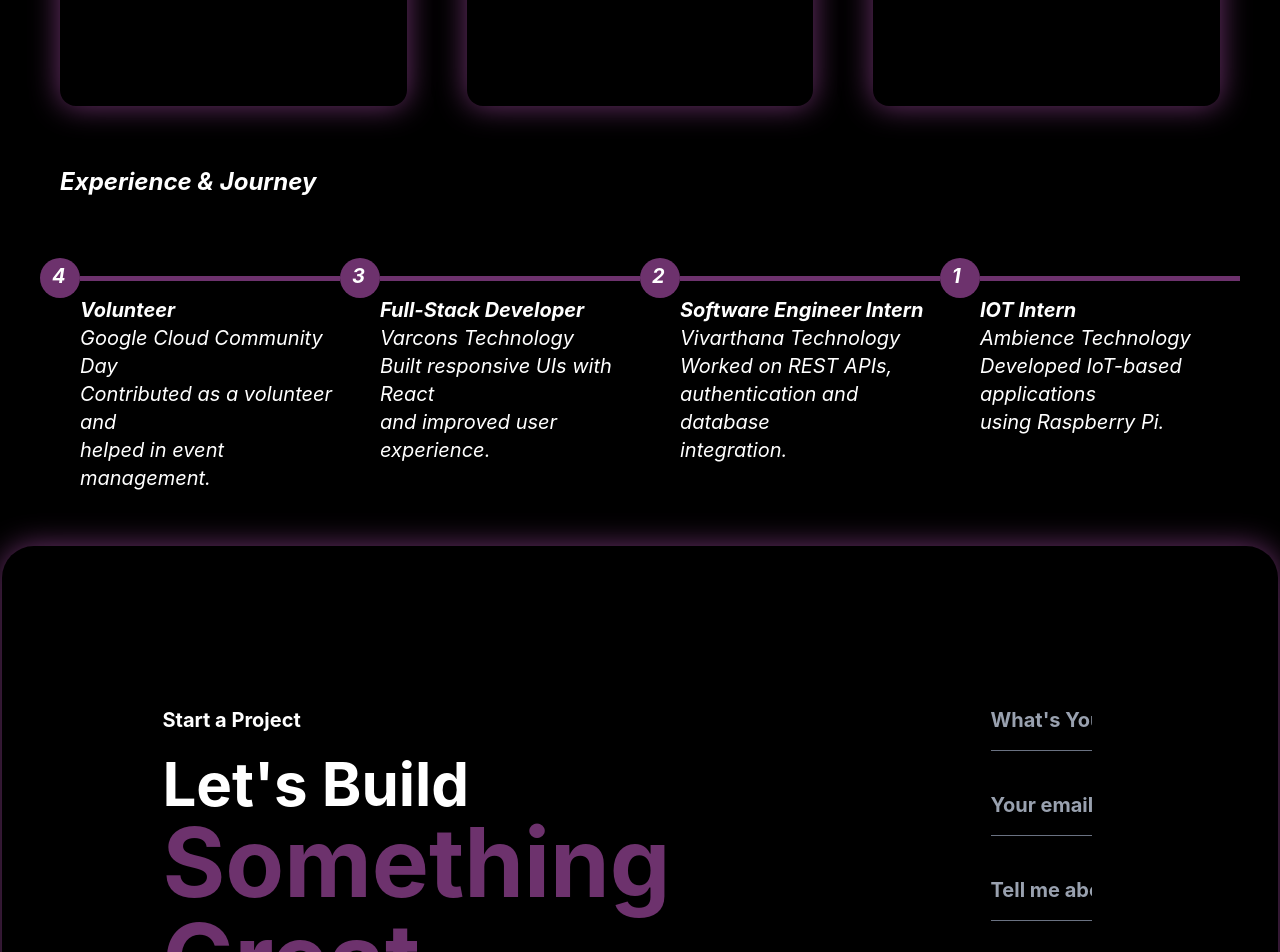
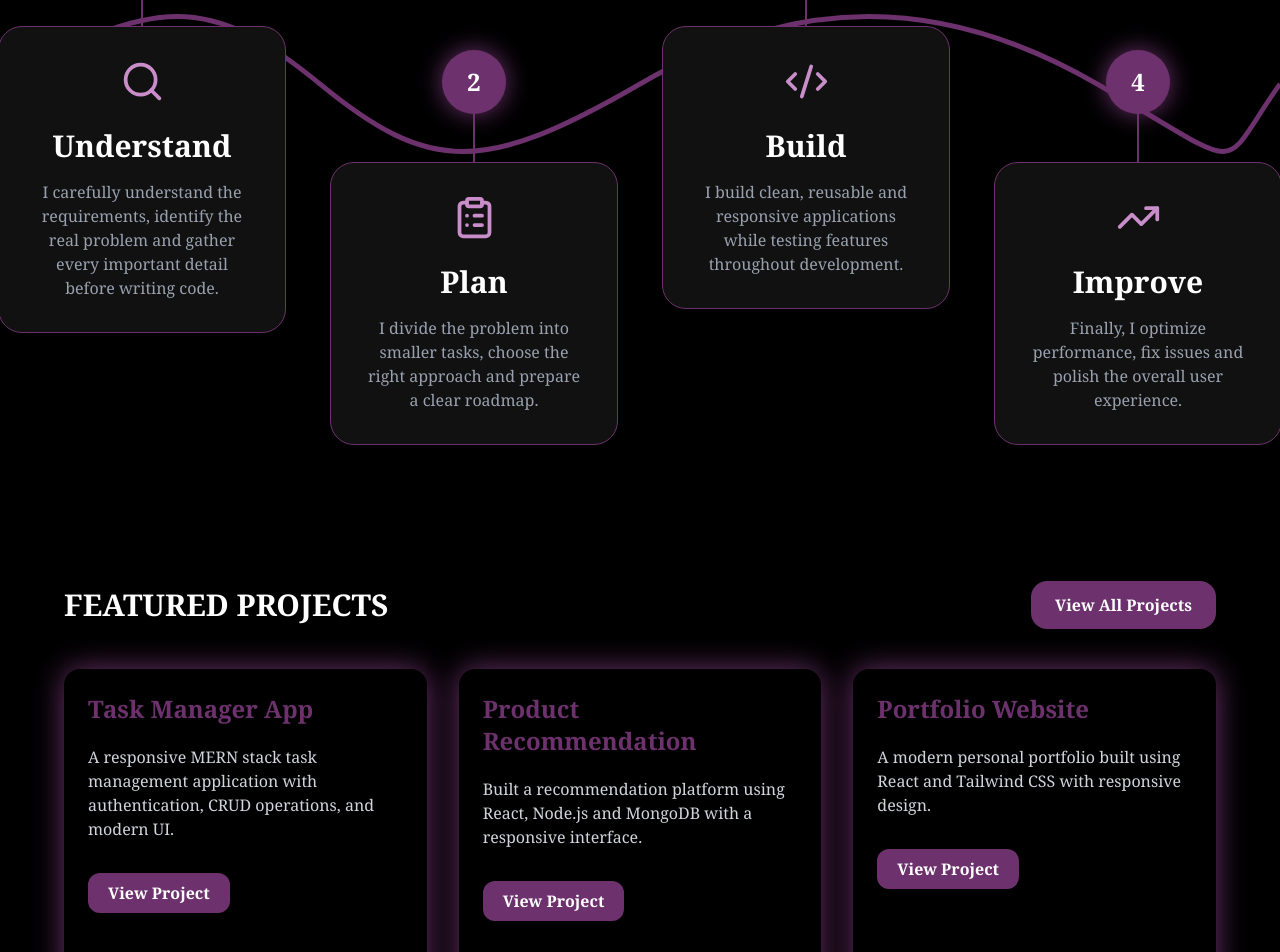
Before and after one commit to shifa-m/Portfolio, a React app in the folder portfolio/: page / in a window 1280 px wide. Shown: the part 1840-2792 px from the top of the page. Built offline with nearby package versions, Linux system fonts and the light colour scheme; the HTML template or start-up script is replaced by a standard one.

Commit message:
Responsive design

```diff
--- a/portfolio/src/App.jsx
+++ b/portfolio/src/App.jsx
@@ -4,7 +4,7 @@ import Header from './components/Navbar/header.jsx'
 import Page2 from './components/UI/Page2.jsx'
 import Page3 from './components/UI/Page3.jsx'
 import Page4 from './components/UI/Page4.jsx'
-import Skills from './components/Skills/Skills.jsx'
+import Process from './components/Card/Process.jsx'
 import Experience from './components/Experience/Experience.jsx'
 
 
@@ -16,7 +16,7 @@ const App = () => {
       <div>
       <Element name="home"><Header/></Element>
       <Element name="about"><Page2/></Element>
-      <Element name="skills"></Element>
+      <Element name="process"><Process/></Element>
       <Element name="projects"><Page3/></Element>
       <Element name='experience'><Experience/></Element>
       <Element name='contact'><Page4/></Element>
--- /dev/null
+++ b/portfolio/src/components/Card/Process.jsx
@@ -0,0 +1,172 @@
+import React from "react";
+import {
+  Search,
+  ClipboardList,
+  Code2,
+  TrendingUp,
+} from "lucide-react";
+
+const Process = () => {
+  return (
+    <section className="bg-black text-white py-24 font-serif">
+
+      <h3 className="text-center text-[#b56db5] text-xl italic">
+        My Process
+      </h3>
+
+      <h1 className="text-center text-5xl font-bold mt-3">
+        How I <span className="text-[#6D326D]">Solve Problems</span>
+      </h1>
+
+      <p className="text-center text-gray-400 mt-5 max-w-2xl mx-auto">
+        Every project starts with understanding the problem and ends with
+        delivering a polished solution.
+      </p>
+
+      <div className="relative mt-24">
+
+
+
+        <svg
+          className="absolute top-10 left-0 w-full hidden lg:block"
+          height="170"
+          viewBox="0 0 1400 170"
+          preserveAspectRatio="none"
+        >
+          <path
+            d="M0 90
+               C170 0 230 0 350 90
+               S530 180 700 90
+               S1030 0 1200 90
+               S1330 180 1400 90"
+            stroke="#6D326D"
+            strokeWidth="5"
+            fill="none"
+          />
+        </svg>
+
+
+        <div className="grid lg:grid-cols-4 gap-12 relative z-10">
+
+
+          <div className="lg:-mt-10 flex flex-col items-center">
+
+            <div className="w-16 h-16 rounded-full bg-[#6D326D] flex items-center justify-center text-2xl font-bold shadow-[0_0_25px_#6D326D]">
+              1
+            </div>
+
+            <div className="w-[2px] h-12 bg-[#6D326D]"></div>
+
+            <div className="w-72 bg-[#111] rounded-3xl border border-[#6D326D] p-8 text-center">
+
+              <Search size={45} className="mx-auto text-[#c98dc9]" />
+
+              <h2 className="text-3xl font-bold mt-6">
+                Understand
+              </h2>
+
+              <p className="text-gray-400 mt-4">
+                I carefully understand the requirements,
+                identify the real problem and gather every
+                important detail before writing code.
+              </p>
+
+            </div>
+
+          </div>
+
+
+          <div className="lg:mt-24 flex flex-col items-center">
+
+            <div className="w-16 h-16 rounded-full bg-[#6D326D] flex items-center justify-center text-2xl font-bold shadow-[0_0_25px_#6D326D]">
+              2
+            </div>
+
+            <div className="w-[2px] h-12 bg-[#6D326D]"></div>
+
+            <div className="w-72 bg-[#111] rounded-3xl border border-[#6D326D] p-8 text-center">
+
+              <ClipboardList
+                size={45}
+                className="mx-auto text-[#c98dc9]"
+              />
+
+              <h2 className="text-3xl font-bold mt-6">
+                Plan
+              </h2>
+
+              <p className="text-gray-400 mt-4">
+                I divide the problem into smaller tasks,
+                choose the right approach and prepare a
+                clear roadmap.
+              </p>
+
+            </div>
+
+          </div>
+
+
+          <div className="lg:-mt-10 flex flex-col items-center">
+
+            <div className="w-16 h-16 rounded-full bg-[#6D326D] flex items-center justify-center text-2xl font-bold shadow-[0_0_25px_#6D326D]">
+              3
+            </div>
+
+            <div className="w-[2px] h-12 bg-[#6D326D]"></div>
+
+            <div className="w-72 bg-[#111] rounded-3xl border border-[#6D326D] p-8 text-center">
+
+              <Code2 size={45} className="mx-auto text-[#c98dc9]" />
+
+              <h2 className="text-3xl font-bold mt-6">
+                Build
+              </h2>
+
+              <p className="text-gray-400 mt-4">
+                I build clean, reusable and responsive
+                applications while testing features
+                throughout development.
+              </p>
+
+            </div>
+
+          </div>
+
+
+          <div className="lg:mt-24 flex flex-col items-center">
+
+            <div className="w-16 h-16 rounded-full bg-[#6D326D] flex items-center justify-center text-2xl font-bold shadow-[0_0_25px_#6D326D]">
+              4
+            </div>
+
+            <div className="w-[2px] h-12 bg-[#6D326D]"></div>
+
+            <div className="w-72 bg-[#111] rounded-3xl border border-[#6D326D] p-8 text-center">
+
+              <TrendingUp
+                size={45}
+                className="mx-auto text-[#c98dc9]"
+              />
+
+              <h2 className="text-3xl font-bold mt-6">
+                Improve
+              </h2>
+
+              <p className="text-gray-400 mt-4">
+                Finally, I optimize performance, fix issues
+                and polish the overall user experience.
+              </p>
+
+            </div>
+
+          </div>
+
+        </div>
+
+      </div>
+
+    </section>
+  );
+};
+
+export default Process;
--- a/portfolio/src/components/Experience/Experience.jsx
+++ b/portfolio/src/components/Experience/Experience.jsx
@@ -1,49 +1,128 @@
-import React from 'react'
+import React from "react";
 
 const Experience = () => {
   return (
-                        <div className='bg-black h-[300px] italic'>
-                                    <h1 className='text-2xl ml-15 text-white  font-bold'>Experience & Journey</h1>
-                                    <div className="flex items-center m-10 text-white mt-15 ">
-                                                <div className="w-10 h-10 rounded-full bg-[#6D326D] text-xl font-bold p-1 pl-3">4</div>
+    <div className="w-full bg-black px-6 md:px-10 lg:px-16 py-16 font-serif">
 
-                                                <div className="flex-1 h-[5px] bg-[#6D326D]  text-xl">
-                                                            <h1 className='mt-5 font-bold'>Volunteer</h1>
-                                                                        <h1 className='flex'>Google Cloud Community Day</h1>
-                                                                        <h1>Contributed as a volunteer and</h1>
-                                                                        <h1>helped in event management.</h1>
+      <h1 className="text-3xl md:text-4xl font-bold text-white mb-16">
+        Experience & Journey
+      </h1>
+
+      <div className="flex flex-col lg:flex-row gap-12">
+
+        {/* 1 */}
+        <div className="flex flex-col items-center flex-1 text-center">
+
+          <div className="w-12 h-12 rounded-full bg-[#6D326D] flex items-center justify-center text-white font-bold text-xl">
+            1
+          </div>
+
+          <div className="hidden lg:block w-full h-1 bg-[#6D326D] mt-4"></div>
+
+          <div className="mt-6 text-white">
+            <h2 className="text-xl font-bold">
+              IoT Intern
+            </h2>
+
+            <h3 className="text-[#d98dd9] mt-2">
+              Ambience Technology
+            </h3>
+
+            <p className="mt-4 text-gray-300">
+              Developed IoT-based applications using Raspberry Pi.
+            </p>
+          </div>
 
         </div>
 
-                                                <div className="w-10 h-10 rounded-full bg-[#6D326D] text-xl font-bold p-1 pl-3">3</div>
-                                                <div className="flex-1 h-[5px] bg-[#6D326D]  text-xl">
-                                                            <h1 className='mt-5 font-bold'>Full-Stack Developer</h1>
-                                                                        <h1 className='flex'>Varcons Technology</h1>
-                                                                        <h1 className='flex'>Built responsive UIs with React</h1>
-                                                                        <h1>and improved user experience.</h1>
+        {/* 2 */}
+
+        <div className="flex flex-col items-center flex-1 text-center">
+
+          <div className="w-12 h-12 rounded-full bg-[#6D326D] flex items-center justify-center text-white font-bold text-xl">
+            2
           </div>
 
-                                                <div className="w-10 h-10 rounded-full bg-[#6D326D] text-xl font-bold p-1 pl-3 ">2</div>
+          <div className="hidden lg:block w-full h-1 bg-[#6D326D] mt-4"></div>
 
+          <div className="mt-6 text-white">
 
-                                                <div className="flex-1 h-[5px] bg-[#6D326D] text-xl">
-                                                            <h1 className='mt-5 text-xl font-bold'>Software Engineer Intern</h1>
-                                                                        <h1 className='flex'>Vivarthana Technology</h1>
-                                                                        <h1 className='flex'>Worked on REST APIs,</h1>
-                                                                        <h1 className='flex'>authentication and database</h1>
-                                                                        <h1>integration.</h1> </div>
+            <h2 className="text-xl font-bold">
+              Software Engineer Intern
+            </h2>
 
-                                                <div className="w-10 h-10 rounded-full bg-[#6D326D] text-xl font-bold p-1 pl-3">1</div>
-                                                <div className="flex-1 h-[5px] bg-[#6D326D] text-xl">
-                                                            <h1 className='mt-5 text-xl font-bold'>IOT Intern</h1>
-                                                                        <h1 className='flex'>Ambience Technology</h1>
-                                                                        <h1 className='flex'>Developed IoT-based applications </h1>
-                                                                        <h1> using Raspberry Pi.</h1>
+            <h3 className="text-[#d98dd9] mt-2">
+              Vivarthana Technology
+            </h3>
+
+            <p className="mt-4 text-gray-300">
+              Worked on REST APIs, authentication and database integration.
+            </p>
+
           </div>
 
         </div>
+
+        {/* 3 */}
+
+        <div className="flex flex-col items-center flex-1 text-center">
+
+          <div className="w-12 h-12 rounded-full bg-[#6D326D] flex items-center justify-center text-white font-bold text-xl">
+            3
           </div>
-            )
-}
 
-export default Experience
+          <div className="hidden lg:block w-full h-1 bg-[#6D326D] mt-4"></div>
+
+          <div className="mt-6 text-white">
+
+            <h2 className="text-xl font-bold">
+              Full-Stack Developer
+            </h2>
+
+            <h3 className="text-[#d98dd9] mt-2">
+              Varcons Technology
+            </h3>
+
+            <p className="mt-4 text-gray-300">
+              Built responsive UIs with React and improved user experience.
+            </p>
+
+          </div>
+
+        </div>
+
+        {/* 4 */}
+
+        <div className="flex flex-col items-center flex-1 text-center">
+
+          <div className="w-12 h-12 rounded-full bg-[#6D326D] flex items-center justify-center text-white font-bold text-xl">
+            4
+          </div>
+
+          <div className="hidden lg:block w-full h-1 bg-[#6D326D] mt-4"></div>
+
+          <div className="mt-6 text-white">
+
+            <h2 className="text-xl font-bold">
+              Volunteer
+            </h2>
+
+            <h3 className="text-[#d98dd9] mt-2">
+              Google Cloud Community Day
+            </h3>
+
+            <p className="mt-4 text-gray-300">
+              Contributed as a volunteer and helped in event management.
+            </p>
+
+          </div>
+
+        </div>
+
+      </div>
+
+    </div>
+  );
+};
+
+export default Experience;
--- a/portfolio/src/components/Navbar/header.jsx
+++ b/portfolio/src/components/Navbar/header.jsx
@@ -32,7 +32,7 @@ const Header = () => {
                                                 <div className='hidden lg:flex items-center gap-12 ml-40 text-white font-bold md:gap-16 md:ml-50 lg:gap-20 lg:ml-60 font-serif'>
                                                             <Link to="home" smooth={true} duration={500} className="cursor-pointer">Home</Link>
                                                             <Link to="about" smooth={true} duration={500} className="cursor-pointer">About</Link>
-                                                            <Link to="skills" smooth={true} duration={500} className="cursor-pointer">Skills</Link>
+                                                            <Link to="process" smooth={true} duration={500} className="cursor-pointer">Process</Link>
                                                             <Link to="projects" smooth={true} duration={500} className="cursor-pointer">Projects</Link>
                                                             <Link to="experience" smooth={true} duration={500} className="cursor-pointer">Experience</Link>
                                                             <Link to="contact" smooth={true} duration={500} className="cursor-pointer">Contact</Link>
@@ -49,7 +49,7 @@ const Header = () => {
                                                                                     <div className="absolute top-20 left-0 w-full bg-black flex flex-col px-6 py-5 gap-6 z-50">
                                                                                                 <Link to="home" smooth={true} duration={500} onClick={() => setOpen(flase)} className="cursor-pointer">Home</Link>
                                                                                                 <Link to="about" smooth={true} duration={500} onClick={() => setOpen(false)} className="cursor-pointer">About</Link>
-                                                                                                <Link to="skills" smooth={true} duration={500} onClick={() => setOpen(false)} className="cursor-pointer">Skills</Link>
+                                                                                                <Link to="process" smooth={true} duration={500} onClick={() => setOpen(false)} className="cursor-pointer">Process</Link>
                                                                                                 <Link to="projects" smooth={true} duration={500} onClick={() => setOpen(false)} className="cursor-pointer">Projects</Link>
                                                                                                 <Link to="experience" smooth={true} duration={500} onClick={() => setOpen(false)} className="cursor-pointer">Experience</Link>
                                                                                                 <Link to="contact" smooth={true} duration={500} onClick={() => setOpen(false)} className="cursor-pointer">Contact</Link>
--- a/portfolio/src/components/Projects/Projects.jsx
+++ b/portfolio/src/components/Projects/Projects.jsx
@@ -2,23 +2,86 @@ import React from 'react'
 
 const Projects = () => {
 
-  const handleGithub=()=>{
+  const handleGithub = () => {
     window.open(
       "https://github.com/shifa-m",
       "_blank"
     )
   }
+
   return (
-    <div>
-             <div className='flex justify-between font-serif '>
-        <h1 className='m-15 text-xl text-white font-bold'>FEATURED PROJECTS</h1>
-        <button onClick={handleGithub} className=' bg-[#6D326D] text-white font-bold h-15 w-40 rounded-2xl  m-15'>View All Projects</button>
+    <div className="w-full px-6 md:px-10 lg:px-16 py-10 font-serif">
+
+
+      <div className="flex flex-col md:flex-row justify-between items-center gap-5 mb-10">
+
+        <h1 className="text-2xl md:text-3xl font-bold text-white">
+          FEATURED PROJECTS
+        </h1>
+
+        <button
+          onClick={handleGithub}
+          className="bg-[#6D326D] text-white font-bold px-6 py-3 rounded-2xl hover:bg-[#814381] transition"
+        >
+          View All Projects
+        </button>
+
       </div>
-      <div className='flex  pb-15'>
-        <h1 className='h-80 w-150 ml-15 bg-black shadow-[0_0_30px_#6D326D] rounded-2xl pt-10 pl-2'>Task Manager App</h1>
-        <h1 className='h-80 w-150 ml-15 bg-black shadow-[0_0_30px_#6D326D] rounded-2xl pt-10 pl-2'>Task Manager App</h1>
-        <h1 className='h-80 w-150 ml-15 bg-black shadow-[0_0_30px_#6D326D] mr-15 rounded-2xl pt-10 pl-2'>Task Manager App</h1>
+
+
+
+      <div className="grid grid-cols-1 md:grid-cols-2 lg:grid-cols-3 gap-8">
+
+
+
+        <div className="bg-black shadow-[0_0_30px_#6D326D] rounded-2xl p-6 h-80 hover:scale-105 transition duration-300">
+          <h1 className="text-2xl text-[#6D326D] font-bold">
+            Task Manager App
+          </h1>
+
+          <p className="text-gray-300 mt-5">
+            A responsive MERN stack task management application with authentication, CRUD operations, and modern UI.
+          </p>
+
+          <button className="mt-8 bg-[#6D326D] px-5 py-2 rounded-xl text-white font-semibold">
+            View Project
+          </button>
+        </div>
+
+
+
+        <div className="bg-black shadow-[0_0_30px_#6D326D] rounded-2xl p-6 h-80 hover:scale-105 transition duration-300">
+          <h1 className="text-2xl text-[#6D326D] font-bold">
+            Product Recommendation
+          </h1>
+
+          <p className="text-gray-300 mt-5">
+            Built a recommendation platform using React, Node.js and MongoDB with a responsive interface.
+          </p>
+
+          <button className="mt-8 bg-[#6D326D] px-5 py-2 rounded-xl text-white font-semibold">
+            View Project
+          </button>
+        </div>
+
+
+
+        <div className="bg-black shadow-[0_0_30px_#6D326D] rounded-2xl p-6 h-80 hover:scale-105 transition duration-300">
+          <h1 className="text-2xl text-[#6D326D] font-bold">
+            Portfolio Website
+          </h1>
+
+          <p className="text-gray-300 mt-5">
+            A modern personal portfolio built using React and Tailwind CSS with responsive design.
+          </p>
+
+          <button className="mt-8 bg-[#6D326D] px-5 py-2 rounded-xl text-white font-semibold">
+            View Project
+          </button>
+        </div>
+
       </div>
+
     </div>
   )
 }
--- a/portfolio/src/components/UI/Page4.jsx
+++ b/portfolio/src/components/UI/Page4.jsx
@@ -4,30 +4,72 @@ import { ChevronRight } from 'lucide-react';
 
 const Page4 = () => {
 
-  const handleMessage=()=>{
+  const handleMessage = () => {
     window.open(
       "https://mail.google.com/mail/?view=cm&fs=1&to=shifamahreen786@gmail.com",
       "_blank"
     )
   }
 
+  const handleLinkedin=()=>{
+    window.open(
+      "",
+      "_blank"
+    )
+  }
+
+  const handleGithub=()=>{
+    window.open(
+      "",
+      "_blank"
+    )
+  }
 
   return (
-    <div className='w-full bg-black text-white flex font-bold justify-center items-center  '>
-      <div className='flex  rounded-4xl bg-black shadow-[0_0_30px_#6D326D] m-20'>
+    <div className="w-full bg-black text-white flex justify-center items-center px-6 py-16">
+
+      <div className="w-full max-w-7xl flex flex-col lg:flex-row rounded-4xl bg-black shadow-[0_0_30px_#6D326D] overflow-hidden">
+
+
+        <div className="w-full lg:w-1/2">
           <Email />
-        <div className="w-1/2  h-100 text-xl m-40 text-white">
-          <input type="text" placeholder="What's Your Name?" className='text-gray-500 w-[80%] bg-transparent border-b border-gray-500 pb-4 outline-none focus:border-[#6D326D] placeholder:text-gray-400' /><br />
-          <input type="text" placeholder='Your email address' className='w-[80%] bg-transparent border-b border-gray-500 pb-4 outline-none focus:border-[#e981e9] placeholder:text-gray-400  mt-10' />
-          <input type="text" placeholder='Tell me about Your Project' className='w-[80%] bg-transparent border-b border-gray-500 pb-4 outline-none focus:border-[#6D326D] placeholder:text-gray-400 mt-10 ' />
-          <button onClick={handleMessage} className='mt-25 w-[40%] bg-[#6D326D] h-15 rounded-4xl flex justify-center items-center'>Send Message <ChevronRight className='ml-2 mt-2 ' size={30} /></button>
-        </div>
-      </div>
         </div>
 
 
+        <div className="w-full lg:w-1/2 px-8 md:px-12 lg:px-16 py-10">
 
+          <input
+            type="text"
+            placeholder="What's Your Name?"
+            className="w-full bg-transparent border-b border-gray-500 pb-4 outline-none focus:border-[#6D326D] placeholder:text-gray-400"
+          />
+
+          <input
+            type="email"
+            placeholder="Your Email Address"
+            className="w-full bg-transparent border-b border-gray-500 pb-4 outline-none focus:border-[#6D326D] placeholder:text-gray-400 mt-10"
+          />
+
+          <textarea
+            rows="5"
+            placeholder="Tell me about your project..."
+            className="w-full bg-transparent border-b border-gray-500 pb-4 outline-none focus:border-[#6D326D] placeholder:text-gray-400 mt-10 resize-none"
+          ></textarea>
+
+          <button
+            onClick={handleMessage}
+            className="mt-12 bg-[#6D326D] px-8 py-4 rounded-full flex items-center justify-center gap-2 font-semibold hover:bg-[#814381] transition"
+          >
+            Send Message
+            <ChevronRight size={22} />
+          </button>
+
+        </div>
+
+      </div>
+
+    </div>
   )
 }
 
-export default Page4
+export default Page4;
```
Also changed, not shown: portfolio/src/components/UI/Page1.jsx (deleted). Lines whose indentation alone changed are shown as unchanged.
